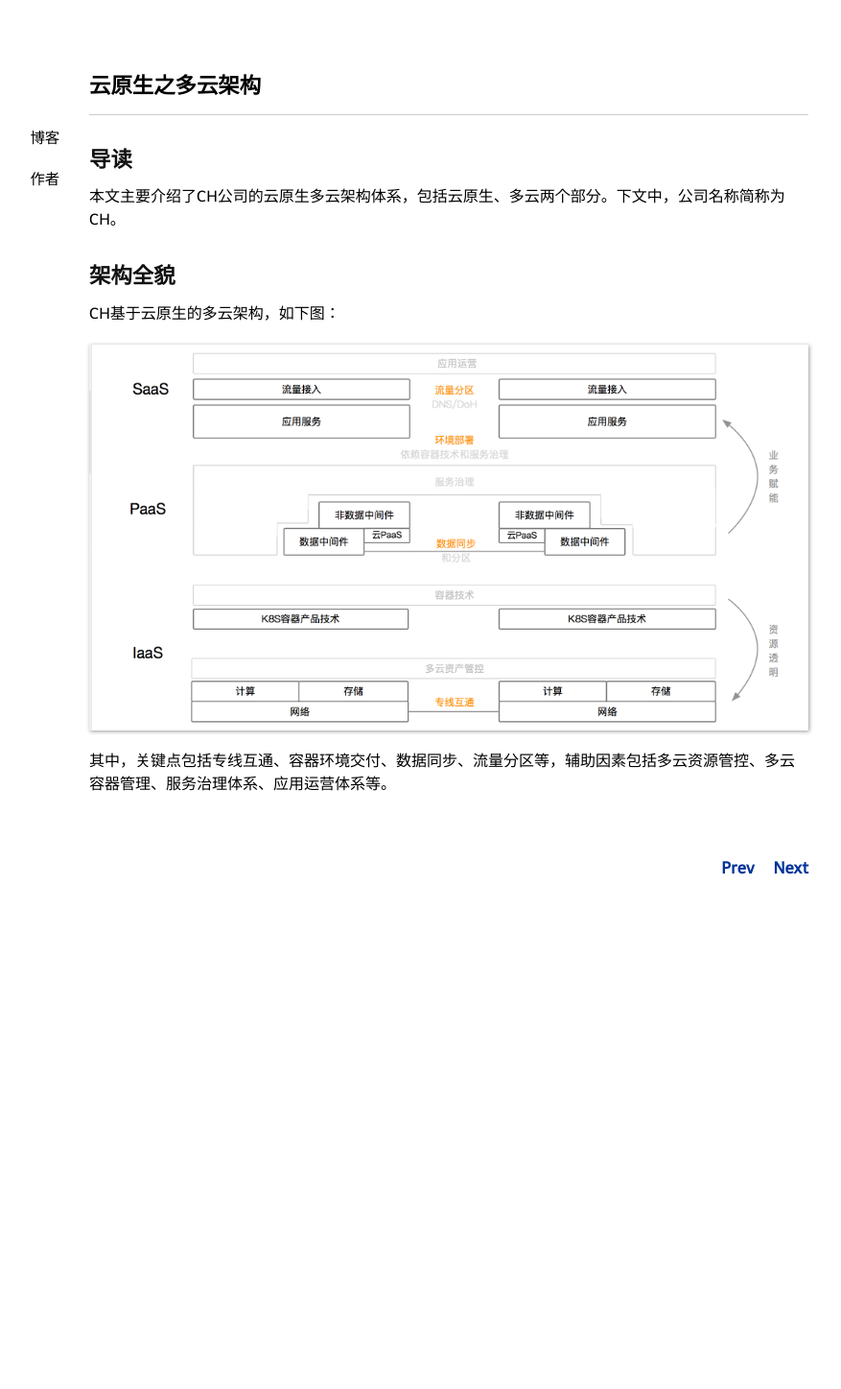
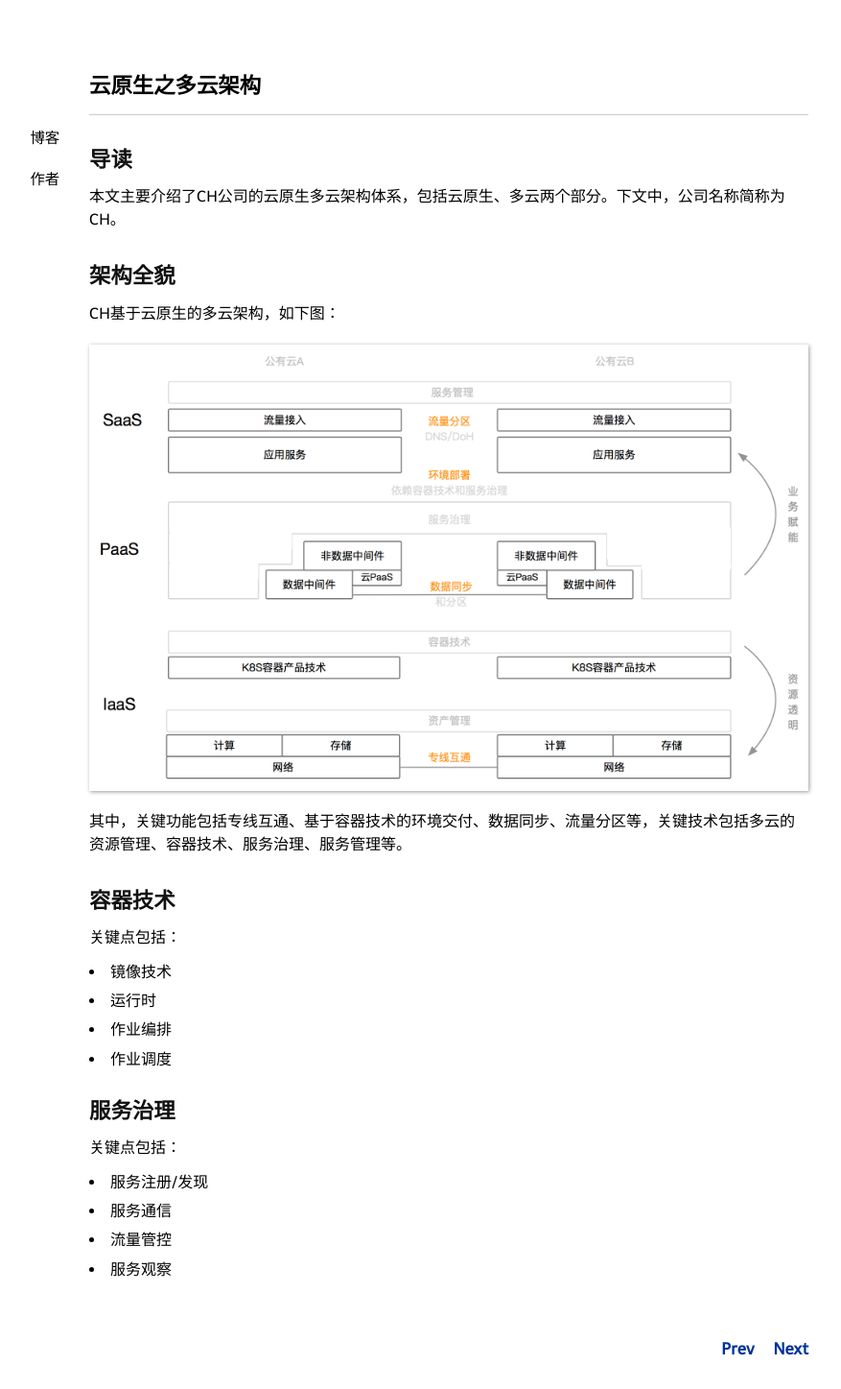
Before and after one commit to niean/niean.github.io, a Jekyll site: the page built from _posts/2021-09-05-cloud-multicloud-architecture.markdown, in a window 1280 px wide. Shown: the whole page at 96% size, without its empty margins (172-1049 px from the left). Built offline with Jekyll 4.4.1, drawn with Linux system fonts in a browser that asks for light colours; comment, search, counter and statistics services are not loaded; before the commit the page ends 946 px from its top, so only the background shows below that.

Commit message:
update:cloud-multi

```diff
--- a/_posts/2021-09-05-cloud-multicloud-architecture.markdown
+++ b/_posts/2021-09-05-cloud-multicloud-architecture.markdown
@@ -14,4 +14,20 @@ CH基于云原生的多云架构，如下图：
 
 ![multicloud-architecture](https://raw.githubusercontent.com/niean/niean.github.io/master/images/20210905/multicloud-architecture.png)
 
-其中，关键点包括专线互通、容器环境交付、数据同步、流量分区等，辅助因素包括多云资源管控、多云容器管理、服务治理体系、应用运营体系等。
+其中，关键功能包括专线互通、基于容器技术的环境交付、数据同步、流量分区等，关键技术包括多云的资源管理、容器技术、服务治理、服务管理等。
+
+## 容器技术
+关键点包括：
+
+- 镜像技术
+- 运行时
+- 作业编排
+- 作业调度
+
+## 服务治理
+关键点包括：
+
+- 服务注册/发现
+- 服务通信
+- 流量管控
+- 服务观察
```
Also changed, not shown: images/20210905/multicloud-architecture.png, 2 other files.
